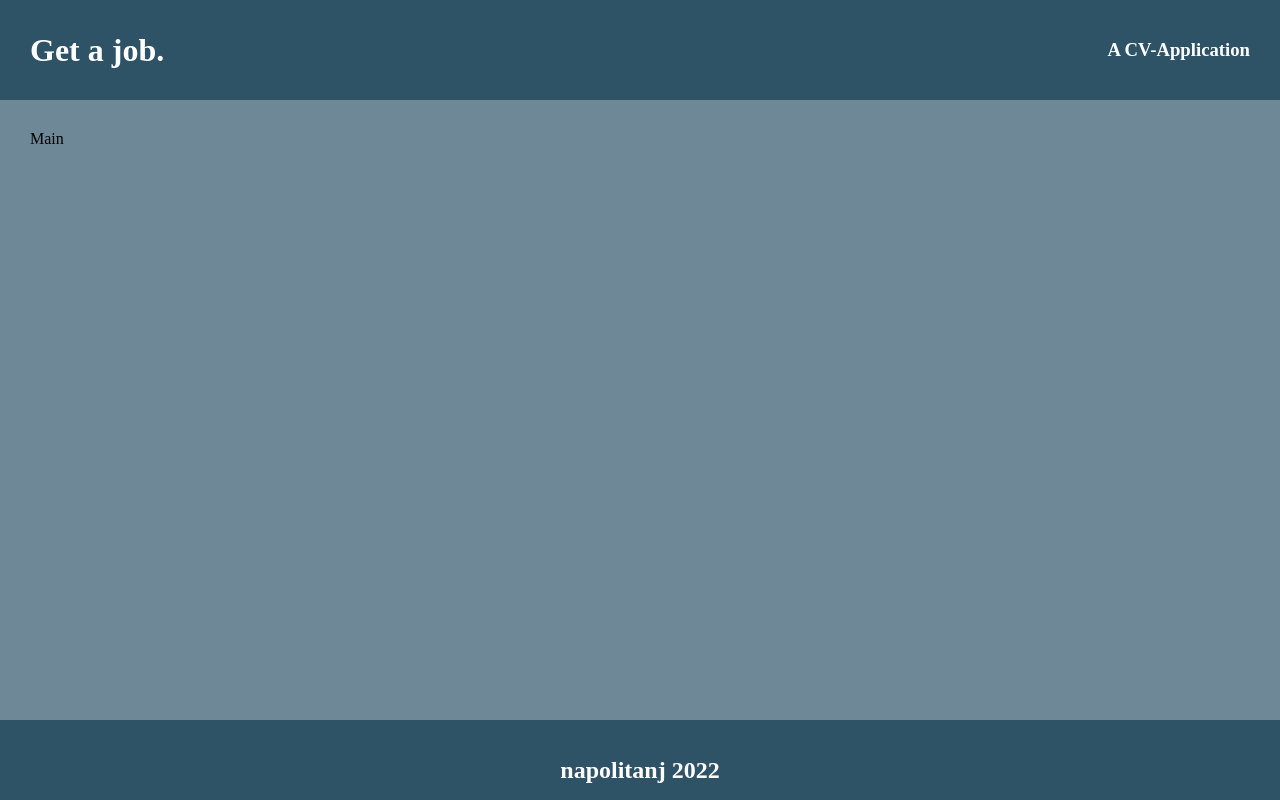
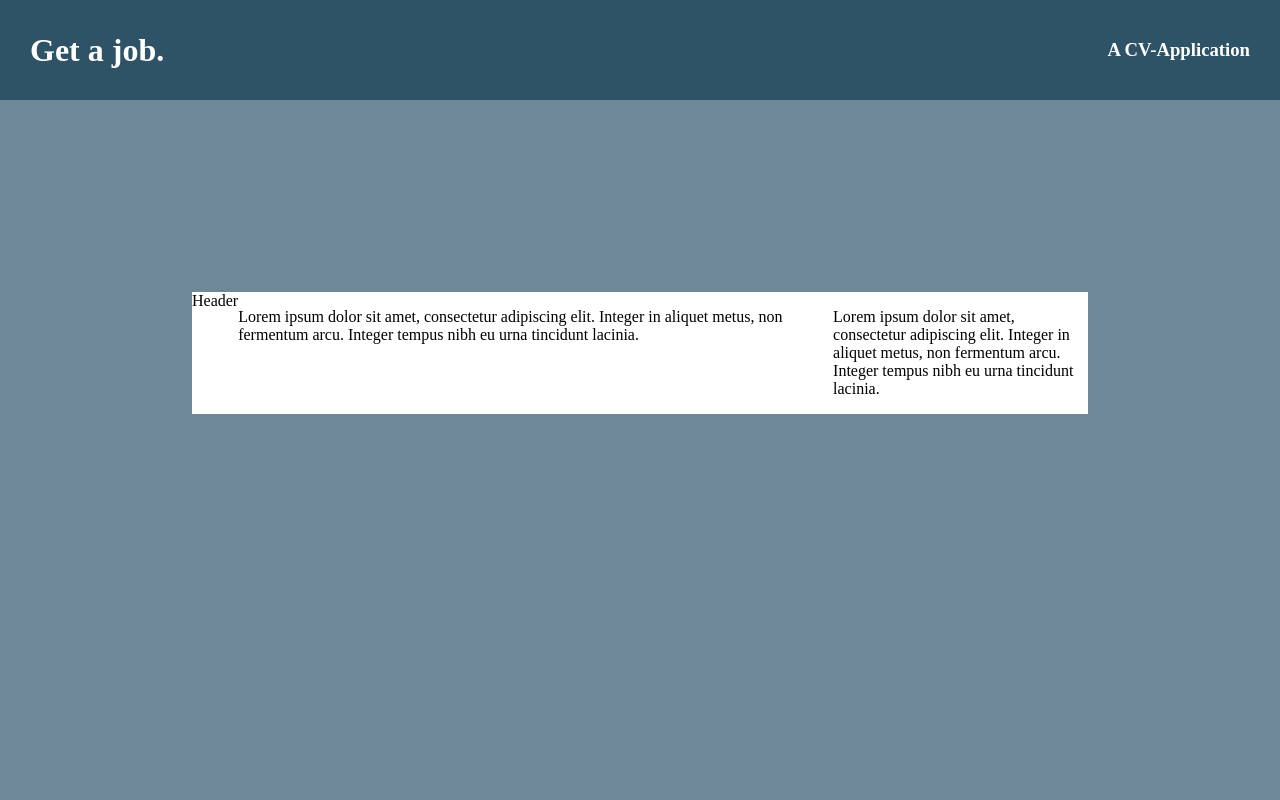
Before and after one commit to napolitanj/resume-builder, a React (Create React App) app: page / in a window 1280 px wide. Shown: the top 800 px of the page. Built offline with nearby package versions, Linux system fonts and the light colour scheme.

Commit message:
add general formatting for preview window

```diff
--- a/src/App.js
+++ b/src/App.js
@@ -10,7 +10,7 @@ class App extends Component {
           <h1>Get a job.</h1>
           <h3>A CV-Application</h3>
         </header>
-        <Main />
+        <Main/>
         <footer className="footer">
           <h2>napolitanj 2022</h2>
         </footer>
--- a/src/components/Main.js
+++ b/src/components/Main.js
@@ -1,4 +1,5 @@
 import React, { Component } from 'react'
+import PreviewMode from './PreviewMode'
 
 class Main extends Component {
   constructor(props) {
@@ -10,6 +11,7 @@ class Main extends Component {
         id: 1,
         firstName: 'Joe',
         lastName: 'Dirt',
+        title: "Front End Developer",
         address: '1234 Hillbilly Ln.',
         phone: '235-646-2423',
         email: 'joedirt@gmail.com',
@@ -107,7 +109,9 @@ class Main extends Component {
   }
   render() {
     return (
-      <div class="mainBody">Main</div>
+      <div className="mainBody">
+        <PreviewMode generalInfo={this.state.generalInfo} experience={this.state.experience} employmentInfo={this.state.employmentInfo} education={this.state.education} skills={this.state.skills}/>
+      </div>
     )
   }
 }
--- /dev/null
+++ b/src/components/PreviewMode.js
@@ -0,0 +1,23 @@
+import React, { Component } from 'react'
+import Header from './previewComponents/Header'
+
+class PreviewMode extends Component {
+  render() {
+    const {generalInfo, experience, employmentInfo, education, skills} = this.props
+    return (
+        <div className="previewWindow">
+            <Header firstName={generalInfo.firstName} lastName={generalInfo.lastName} title={generalInfo.title} />
+            <div className="previewBody">
+                <div className="previewMainBody">
+                    <p>Lorem ipsum dolor sit amet, consectetur adipiscing elit. Integer in aliquet metus, non fermentum arcu. Integer tempus nibh eu urna tincidunt lacinia.</p>
+                </div>
+                <div className="previewSkillsBody">
+                <p>Lorem ipsum dolor sit amet, consectetur adipiscing elit. Integer in aliquet metus, non fermentum arcu. Integer tempus nibh eu urna tincidunt lacinia.</p>
+                </div>
+            </div>
+        </div>
+    )
+  }
+}
+
+export default PreviewMode;
--- /dev/null
+++ b/src/components/previewComponents/Header.js
@@ -0,0 +1,11 @@
+import React, { Component } from 'react'
+
+class Header extends Component {
+  render() {
+    return (
+      <div>Header</div>
+    )
+  }
+}
+
+export default Header;
--- a/src/index.css
+++ b/src/index.css
@@ -22,7 +22,7 @@ body {
 }
 
 .mainBody {
-  padding: 30px;
+  padding: 15%;
   background-color: #6e8898ff;
   height: 70vh;
 }
@@ -33,4 +33,22 @@ body {
   gap: 10px;
   padding: 10px;
   background-color: #d3d0cbff;
+  box-shadow: black 5px 5px;
 }
+
+.previewWindow {
+  display: flex;
+  background-color: white;
+}
+
+.previewBody {
+  display: flex;
+}
+
+.previewMainBody {
+  width: 70%;
+}
+
+.previewSkillsBody {
+  width: 30%;
+}
```
